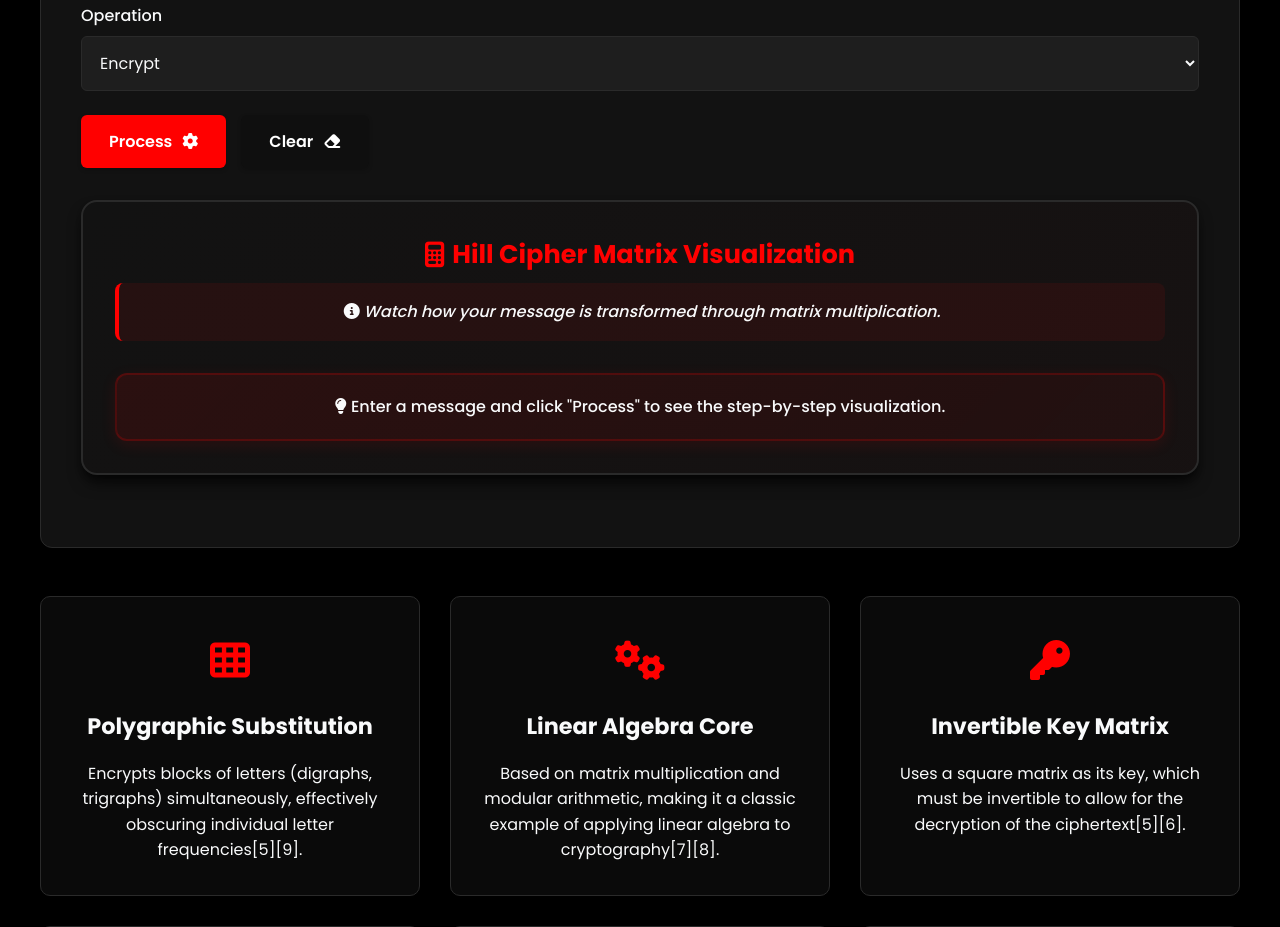
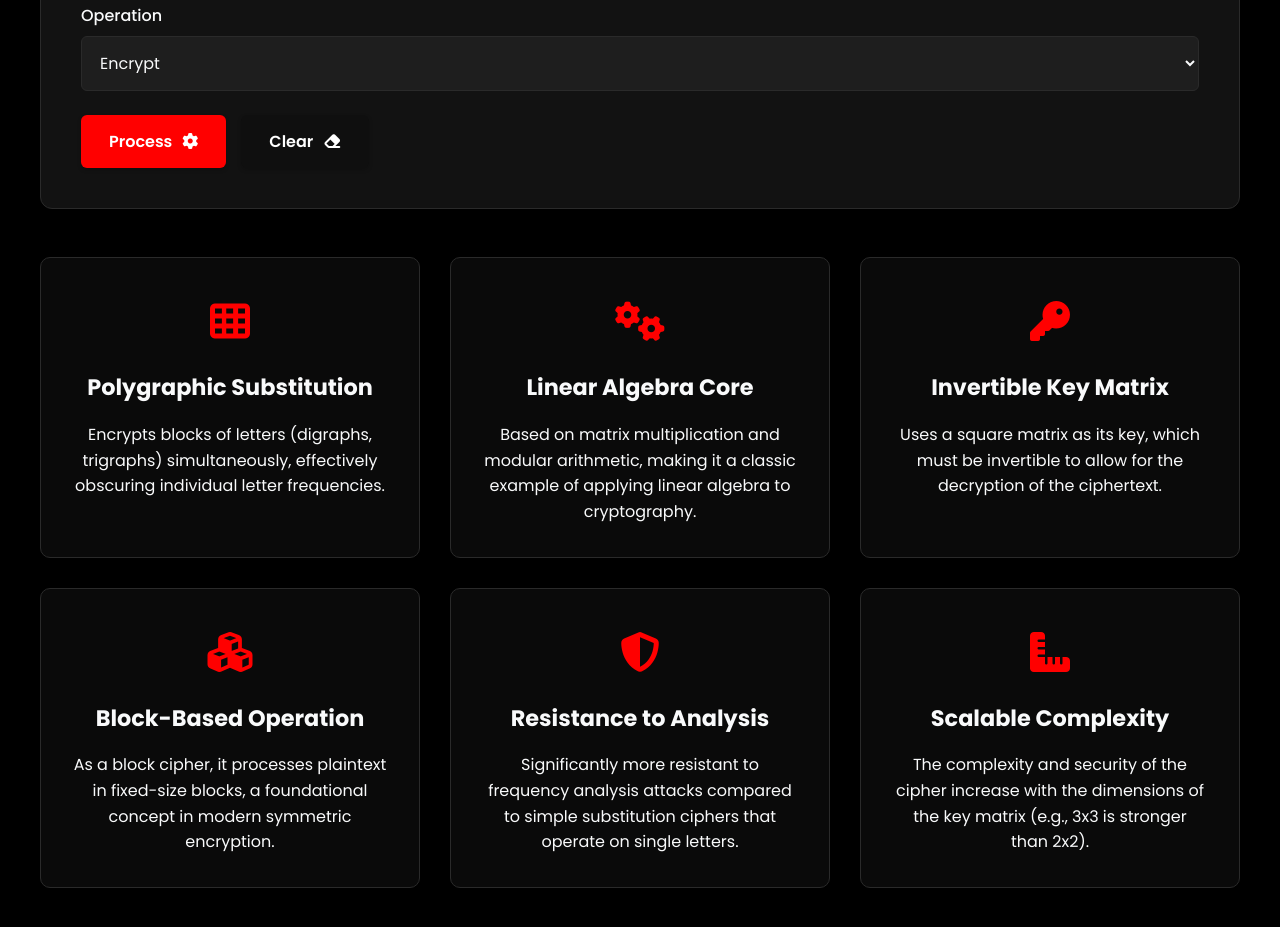
Before and after one commit to The-Web-Dev-Forge/AlgoVault, a Django app: page /hill/ in a window 1280 px wide. Shown: the part 1305-2232 px from the top of the page. Run offline with Django 5.2, Linux system fonts and the light colour scheme.

Commit message:
feat(crypto): Update Hill cipher template with improved functionality

```diff
--- a/Cryptography/templates/hill.html
+++ b/Cryptography/templates/hill.html
@@ -1,7 +1,7 @@
 {% extends "base.html" %}
 {% load static %}
 
-{% block title %}CipherPro | Enterprise-Grade Hill Cipher Tool{% endblock %}
+{% block title %}Hill Cipher | AlgoVault{% endblock %}
 
 {% block extra_head %}
     <link rel="stylesheet" href="{% static 'css/hill.css' %}">
@@ -74,7 +74,7 @@
                 <i class="fas fa-copy"></i> Copy to Clipboard
             </button>
         </div>
-        <div class="shift-visualization" id="shift-visualization">
+        <div class="shift-visualization" id="shift-visualization" style="display:none;">
             <div style="text-align: center; margin-bottom: 1.5rem;">
                 <h3 style="color: var(--primary-color); font-size: 1.6rem; margin-bottom: 0.5rem; display: flex; align-items: center; justify-content: center; gap: 0.5rem;">
                     <i class="fas fa-calculator"></i>
@@ -97,32 +97,32 @@
         <div class="feature-card">
             <div class="feature-icon"><i class="fas fa-th"></i></div>
             <h3 class="feature-title">Polygraphic Substitution</h3>
-            <p>Encrypts blocks of letters (digraphs, trigraphs) simultaneously, effectively obscuring individual letter frequencies[5][9].</p>
+            <p>Encrypts blocks of letters (digraphs, trigraphs) simultaneously, effectively obscuring individual letter frequencies.</p>
         </div>
         <div class="feature-card">
             <div class="feature-icon"><i class="fas fa-cogs"></i></div>
             <h3 class="feature-title">Linear Algebra Core</h3>
-            <p>Based on matrix multiplication and modular arithmetic, making it a classic example of applying linear algebra to cryptography[7][8].</p>
+            <p>Based on matrix multiplication and modular arithmetic, making it a classic example of applying linear algebra to cryptography.</p>
         </div>
         <div class="feature-card">
             <div class="feature-icon"><i class="fas fa-key"></i></div>
             <h3 class="feature-title">Invertible Key Matrix</h3>
-            <p>Uses a square matrix as its key, which must be invertible to allow for the decryption of the ciphertext[5][6].</p>
+            <p>Uses a square matrix as its key, which must be invertible to allow for the decryption of the ciphertext.</p>
         </div>
         <div class="feature-card">
             <div class="feature-icon"><i class="fas fa-cubes"></i></div>
             <h3 class="feature-title">Block-Based Operation</h3>
-            <p>As a block cipher, it processes plaintext in fixed-size blocks, a foundational concept in modern symmetric encryption[5][7].</p>
+            <p>As a block cipher, it processes plaintext in fixed-size blocks, a foundational concept in modern symmetric encryption.</p>
         </div>
         <div class="feature-card">
             <div class="feature-icon"><i class="fas fa-shield-alt"></i></div>
             <h3 class="feature-title">Resistance to Analysis</h3>
-            <p>Significantly more resistant to frequency analysis attacks compared to simple substitution ciphers that operate on single letters[7].</p>
+            <p>Significantly more resistant to frequency analysis attacks compared to simple substitution ciphers that operate on single letters.</p>
         </div>
         <div class="feature-card">
             <div class="feature-icon"><i class="fas fa-ruler-combined"></i></div>
             <h3 class="feature-title">Scalable Complexity</h3>
-            <p>The complexity and security of the cipher increase with the dimensions of the key matrix (e.g., 3x3 is stronger than 2x2)[5][7].</p>
+            <p>The complexity and security of the cipher increase with the dimensions of the key matrix (e.g., 3x3 is stronger than 2x2).</p>
         </div>
     </div>
 
@@ -131,11 +131,11 @@
         <h2 class="section-title">About the Hill Cipher</h2>
         <div class="info-content">
             <div class="info-text">
-                <p>Invented by mathematician Lester S. Hill in 1929, the Hill cipher is a classical polygraphic substitution cipher based on linear algebra[4][8]. It was one of the first ciphers to operate on groups of more than three letters at once, representing a significant advancement in cryptography for its time[4].</p>
-                <p>The cipher transforms blocks of plaintext letters into numeric vectors and uses matrix multiplication with a secret key matrix to produce ciphertext vectors[6][7]. Decryption is achieved by multiplying the ciphertext vectors by the inverse of the key matrix[5]. A critical requirement is that the key matrix must be invertible modulo 26; otherwise, decryption is impossible[5][7]. While vulnerable to known-plaintext attacks due to its linearity, the Hill cipher remains a foundational algorithm for understanding the application of mathematics in cryptography[7].</p>
+                <p>The Hill Cipher, invented by mathematician Lester S. Hill in 1929, is a classical encryption technique that uses <em>linear algebra</em> to secure messages. Unlike simple substitution ciphers, the Hill Cipher encrypts blocks of letters at a time, making it a polygraphic cipher. It converts letters into numbers (A=0 to Z=25), forms them into vectors, and multiplies them by a secret key matrix. The results are then taken modulo 26 and converted back into letters to produce the ciphertext. This method introduced a more mathematical approach to encryption and was a major step forward in classical cryptography.</p> <br>
+                <p>To decrypt a Hill-encrypted message, the inverse of the key matrix modulo 26 is used. However, this matrix must be <em>invertible</em>, or decryption won't work. While the Hill Cipher is no longer considered secure due to its vulnerability to known-plaintext attacks, it remains a valuable educational tool. It’s widely studied for its elegant use of algebra and its role in the development of modern cryptographic techniques.</p>
             </div>
             <div class="info-image">
-                <img src="https://i.ytimg.com/vi/rS2aJgGUSvE/maxresdefault.jpg" alt="Hill Cipher Matrix Multiplication Diagram">
+                <img src="https://upload.wikimedia.org/wikipedia/commons/thumb/9/9a/Hill%27s_message_protector.png/1920px-Hill%27s_message_protector.png" alt="Hill Cipher Matrix Multiplication Diagram">
             </div>
         </div>
     </section>
@@ -146,8 +146,8 @@
             <div class="info-text">
                 <ol>
                     <li><strong>Enter Your Message:</strong> Type or paste the text you want to process. Non-alphabetic characters are automatically removed.</li>
-                    <li><strong>Choose Key Method:</strong> Select "Enter Key Matrix" to input numbers directly, or "Enter Key Word" to automatically generate a matrix from a word[5].</li>
-                    <li><strong>Provide Key:</strong> Enter the key matrix values or a keyword. The resulting matrix must be invertible modulo 26 for decryption to work[5].</li>
+                    <li><strong>Choose Key Method:</strong> Select "Enter Key Matrix" to input numbers directly, or "Enter Key Word" to automatically generate a matrix from a word.</li>
+                    <li><strong>Provide Key:</strong> Enter the key matrix values or a keyword. The resulting matrix must be invertible modulo 26 for decryption to work.</li>
                     <li><strong>Select Operation:</strong> Choose whether to "Encrypt" or "Decrypt" your message.</li>
                     <li><strong>Process and Visualize:</strong> Click "Process" to see the result and a step-by-step visualization of the matrix calculations.</li>
                 </ol>
@@ -460,6 +460,9 @@ document.addEventListener('DOMContentLoaded', function() {
         // --- Visualization ---
         visualizeHillCipher(message, keyMatrix, operation, allResultVectors, cleanMessageBlocks, inverseKeyMatrixForViz);
 
+        // Show the visualization section
+        document.getElementById('shift-visualization').style.display = 'block';
+
         processBtn.disabled = false;
         processBtn.innerHTML = '<span class="btn-text">Process</span><i class="fas fa-cog"></i>';
     }
@@ -566,6 +569,7 @@ document.addEventListener('DOMContentLoaded', function() {
         hillVisualizationSteps.innerHTML = '';
         visualizationInfo.innerHTML = '<i class="fas fa-lightbulb"></i> Enter a message and click "Process" to see the step-by-step visualization.';
         visualizationInfo.classList.remove('active');
+        document.getElementById('shift-visualization').style.display = 'none';
     }
 
     function copyToClipboard() {
```
